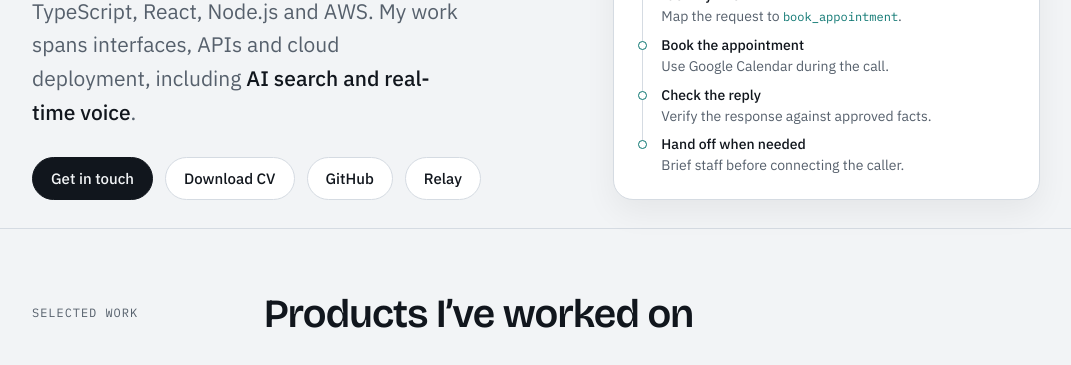
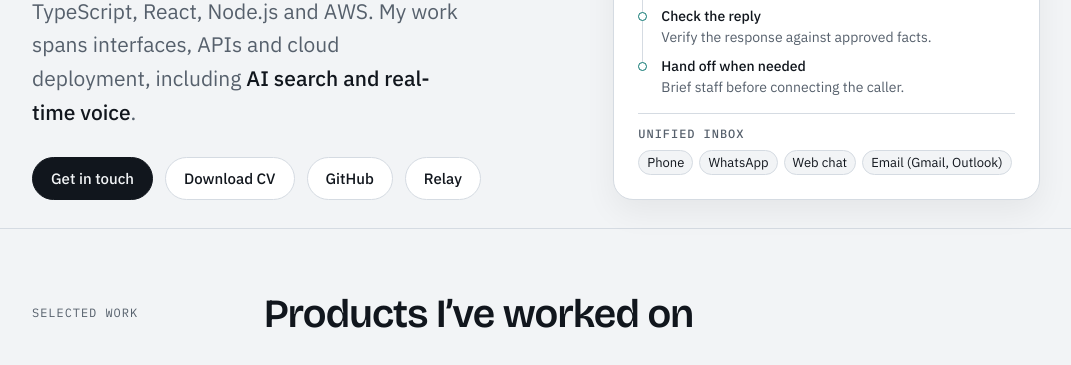
Before and after one commit to reeyazghimire8/reeyazghimire8.github.io, a plain HTML site: page index.html in a window 1280 px wide. Shown: the part 415-780 px from the top of the page, without its empty margins (104-1175 px from the left). Drawn offline with nearby package versions, Linux system fonts and the light colour scheme.

Commit message:
Show Relay inbox channels in the hero

```diff
--- a/index.html
+++ b/index.html
@@ -322,13 +322,13 @@
       padding: 0 0 0 23px
     }
 
-    .trace li {
+    .trace ol li {
       position: relative;
       font-size: 14px;
       line-height: 1.35
     }
 
-    .trace li::before {
+    .trace ol li::before {
       content: "";
       position: absolute;
       top: 5px;
@@ -341,7 +341,7 @@
       background: var(--surface)
     }
 
-    .trace li:not(:last-child)::after {
+    .trace ol li:not(:last-child)::after {
       content: "";
       position: absolute;
       inset: 14px auto -15px -19px;
@@ -349,17 +349,17 @@
       background: var(--line)
     }
 
-    .trace li strong {
+    .trace ol strong {
       font-weight: 500
     }
 
-    .trace li span {
+    .trace ol span {
       display: block;
       margin-top: 2px;
       color: var(--muted)
     }
 
-    .trace li code {
+    .trace ol code {
       font: 12px var(--mono);
       color: var(--accent)
     }
@@ -371,6 +371,35 @@
       margin-top: 6px;
       background: linear-gradient(var(--line), var(--line)) center / 100% 1px no-repeat;
       color: var(--accent)
+    }
+
+    .trace-inbox {
+      border-top: 1px solid var(--line);
+      margin-top: 16px;
+      padding-top: 14px
+    }
+
+    .trace-inbox h3 {
+      margin-bottom: 9px;
+      font-weight: 500
+    }
+
+    .trace-channels {
+      display: flex;
+      flex-wrap: wrap;
+      gap: 6px;
+      list-style: none;
+      margin: 0;
+      padding: 0
+    }
+
+    .trace-channels li {
+      border: 1px solid var(--line);
+      border-radius: 999px;
+      background: var(--bg);
+      padding: 3px 8px;
+      font-size: 13px;
+      line-height: 1.35
     }
 
     section {
@@ -675,6 +704,15 @@
           <li><strong>Check the reply</strong><span>Verify the response against approved facts.</span></li>
           <li><strong>Hand off when needed</strong><span>Brief staff before connecting the caller.</span></li>
         </ol>
+        <div class="trace-inbox">
+          <h3 class="label">Unified inbox</h3>
+          <ul class="trace-channels" role="list">
+            <li>Phone</li>
+            <li>WhatsApp</li>
+            <li>Web chat</li>
+            <li>Email (Gmail, Outlook)</li>
+          </ul>
+        </div>
       </aside>
     </header>
   </div>
@@ -709,7 +747,7 @@
             <li>A knowledge base combines vector and keyword search across websites, files, Google Drive and APIs.
               Publishing controls and factual guardrails govern what the agent can say, while rules handle call routing
               and business hours.</li>
-            <li>One inbox for six channels: calls, web chat, Gmail, Outlook, WhatsApp and SMS, with transcripts and
+            <li>One inbox for phone, WhatsApp, web chat, email (Gmail and Outlook) and SMS, with transcripts and
               summaries.</li>
             <li>Stripe usage-based credit billing and self-serve onboarding to a first test call in under 10 minutes.</li>
           </ul>
```
